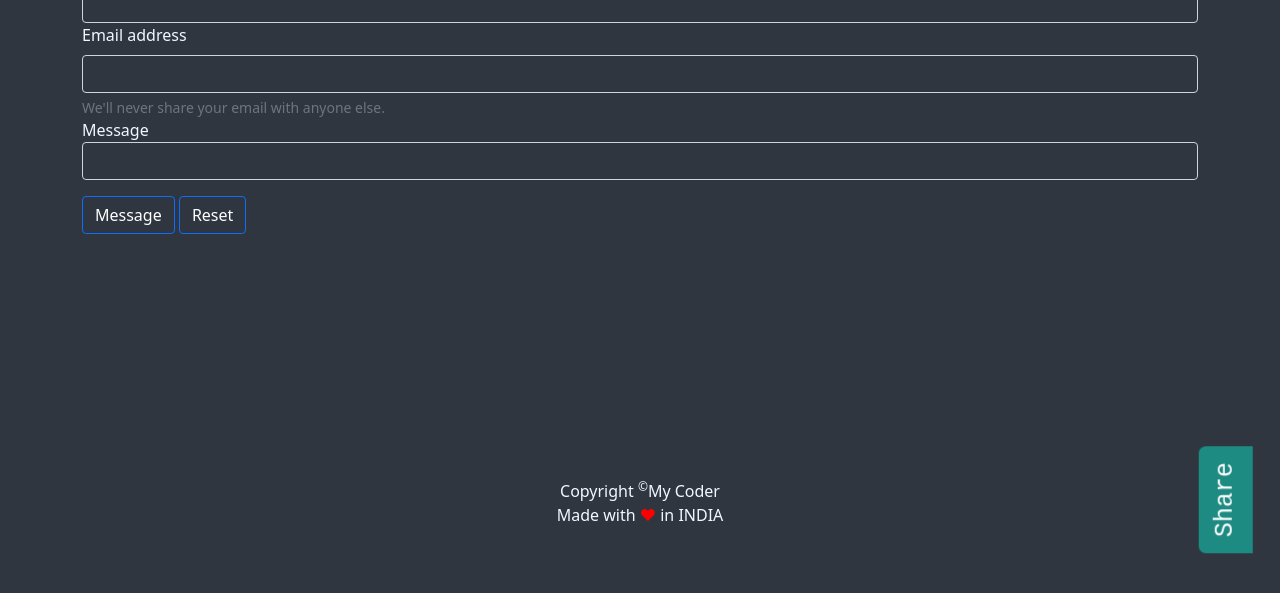
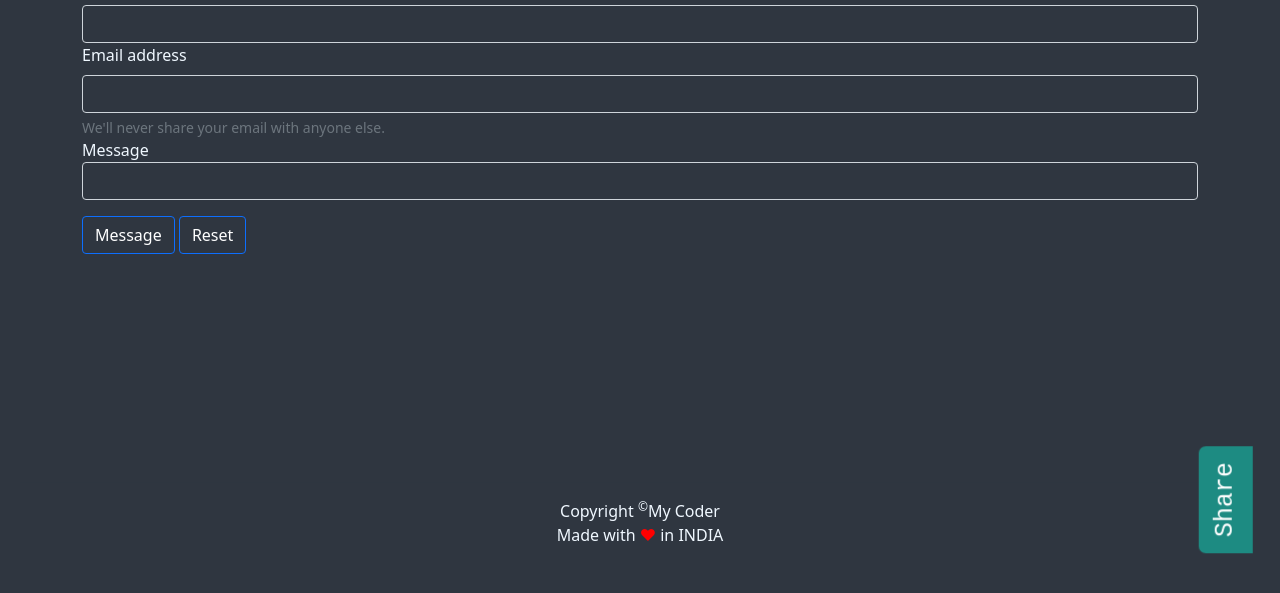
Before and after one commit to Thevarungrover/website, a plain HTML site: page contact.html in a window 1280 px wide. Shown: the part 87-680 px from the top of the page. Drawn offline with nearby package versions, Linux system fonts and the light colour scheme.

Commit message:
contact page updated

```diff
--- a/css/contact.css
+++ b/css/contact.css
@@ -14,3 +14,7 @@ a{
     text-decoration: none;
     color: inherit;
 }
+
+form{
+    padding-top: 60px;
+}
```
